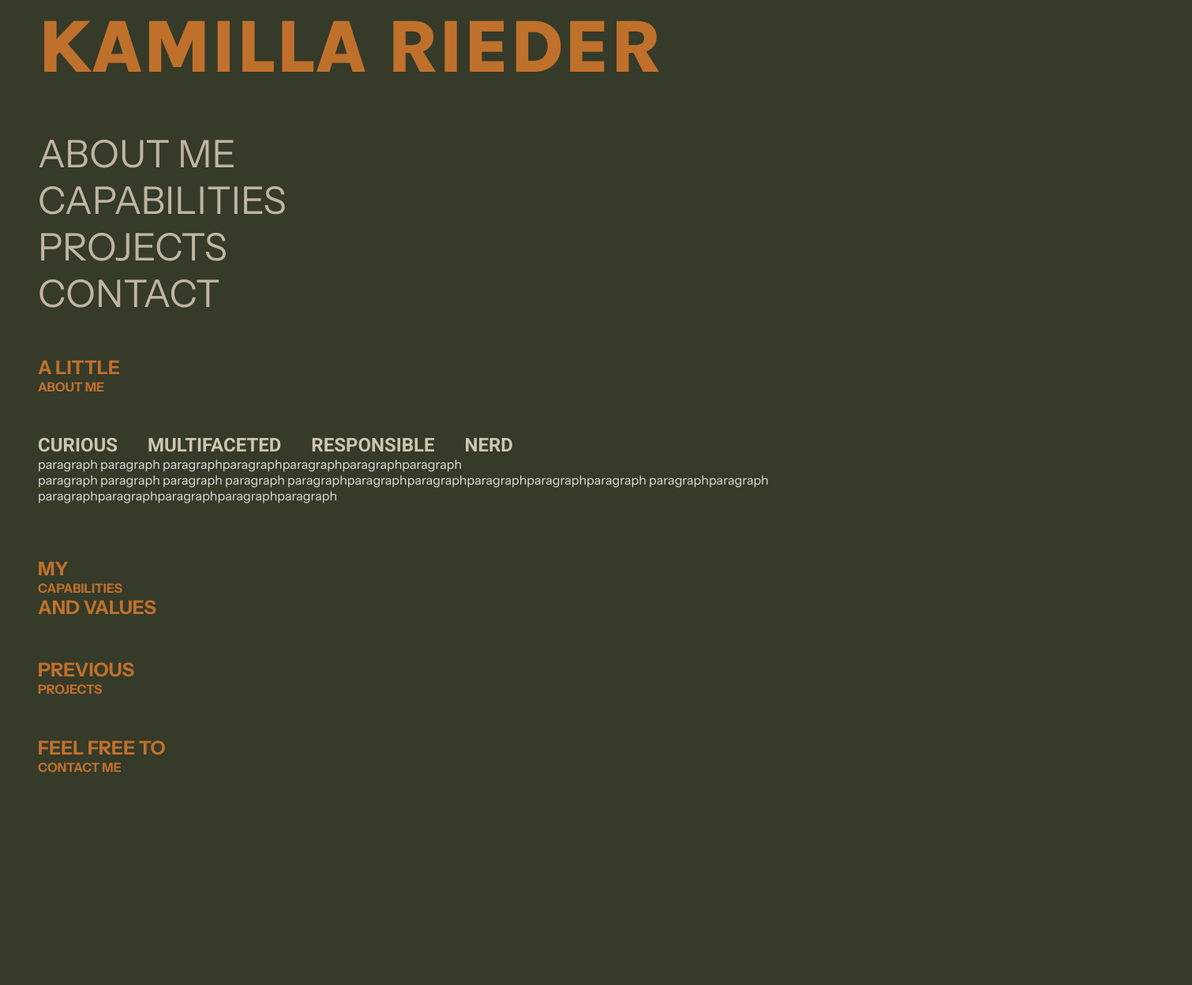
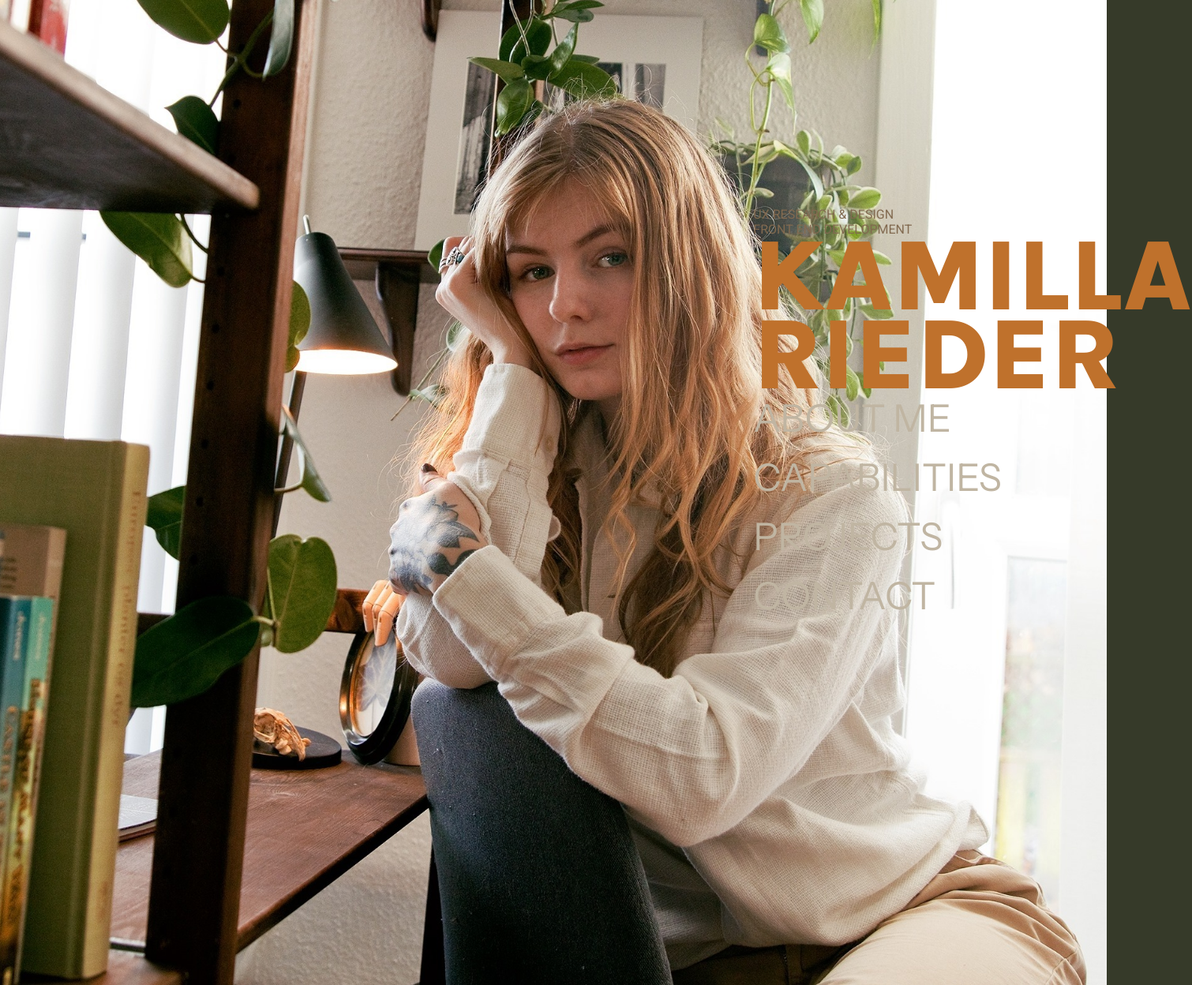
Before and after one commit to OGsnapzilla/portfoliokode, a plain HTML site: page index.html in a window 1280 px wide. Shown: the part 203-1451 px from the top of the page at 79% size, 1510 px wide, since content can reach past the window. Before the commit the page ends 1235 px from the top, so only its background shows below. Drawn offline with Linux system fonts and the light colour scheme.

Commit message:
added about me
As well as started js file

```diff
--- a/css/style.css
+++ b/css/style.css
@@ -1,17 +1,61 @@
 * {
     margin: 0;
     padding: 0;
+    scroll-behavior: smooth;
 }
 
 body {
     background-color: #363A29;
-    margin-left: 3rem;
-    margin-right: 3rem;
+    margin-left: 6rem;
+    margin-right: 6rem;
+
+}
+
+/* SECTIONS */
+
+/*hides sections*/
+.hidden {
+    opacity: 0;
+    transform: translateY(50px);
+    transition: opacity 0.8s ease-out, transform 0.8s ease-out;
+}
+
+/*shows when scrolling down*/
+.show {
+    opacity: 1;
+    transform: translateY(0);
 }
 
 section {
     margin-bottom: 50px;
 }
+
+.allContent {
+    display: flex;
+    flex-direction: column;
+    justify-content: center;
+}
+
+.startPageSection {
+    display: flex;
+    align-items: center;
+    justify-content: center;
+    gap: 3rem;
+}
+
+#nameContainer {
+    display: flex;
+    flex-direction: column;
+    align-items: flex-start;
+
+}
+
+#menuContainer {
+    display: flex;
+    flex-direction: column;
+    gap: 1rem;
+}
+
 
 /*FONT STYLING*/
 
@@ -31,7 +75,7 @@ section {
   .hover-underline-animation::after {
     content: '';
     position: absolute;
-    width: 100%;
+    width: 80%;
     transform: scaleX(0);
     height: 3px;
     bottom: 0;
@@ -45,12 +89,13 @@ section {
     transform: scaleX(1);
     transform-origin: bottom center;
   }
-#kamillaRiederh1 {
+
+  #kamillaRiederh1 {
     font-family: "Karla", serif;
-    font-optical-sizing: auto;
     color: #BF712C;
-    font-size: 6rem;
+    font-size: 8rem;
     font-weight: 1000;
+    line-height: 100px;
 }
 
 #whatIdoWords {
@@ -64,9 +109,21 @@ p {
 }
 
 .headlines {
+    display: flex;
+    flex-direction: column;
     color: #BF712C;
     font-family: "Instrument Sans", serif;
+    align-items: center;
+    justify-content: center;
+}
 
+h1 {
+    font-size: 5rem;
+}
+
+h2 {
+    font-size: 1.5rem;
+    font-weight: 100;
 }
 
 #keywords {
@@ -77,3 +134,13 @@ p {
 }
 
 /*IMAGE STYLING*/
+
+#heroImgContainer {
+    max-width: 100%; /* image stays on the left */
+}
+
+#heroImg {
+    width: 99rem;
+    height: auto;
+    display: block;
+}
--- a/index.html
+++ b/index.html
@@ -5,7 +5,7 @@
     <meta name="viewport" content="width=device-width, initial-scale=1.0">
     <title>RIEDERVISUALS</title>
     <link rel="stylesheet" href="css/style.css">
-    <script src="js/script.js" defer></script>
+    <script src="js/sectionsAnimation.js" defer></script>
 
     <!--IMPORTED FONTS-->
     <style>
@@ -25,42 +25,60 @@
     <!-- START PAGE -->
     <section class="startPageSection">
 
-        <section id="whatIdoSection"><p id="whatIdoWords">UX RESEARCH & DESIGN <br> FRONT END DEVELOPMENT</p></section>
-        <section id="heroImgContainer"><img id="heroImg" src="" alt="Large portrait"></section>
-        <section id="nameContainer"><h1 id="kamillaRiederh1">KAMILLA RIEDER</h1></section>
-        <section id="menuContainer">
-            <a class="menuFont hover-underline-animation center"  href=".aboutMeSection">ABOUT ME</a><br>
-            <a class="menuFont hover-underline-animation center"  href=".capabilitiesSection">CAPABILITIES</a><br>
-            <a class="menuFont hover-underline-animation center"  href=".projectsSection">PROJECTS</a><br>
-            <a class="menuFont hover-underline-animation center"  href=".contactSection">CONTACT</a>
+        <section id="whatIdoSection"></section>
+
+        <!-- Left Column: Hero Image -->
+        <section id="heroImgContainer">
+
+            <img id="heroImg" src="images/temporary4.jpg" alt="Large portrait">
+        </section>
+
+        <!-- Right Column: Name + Menu -->
+        <section id="nameContainer">
+
+            <p id="whatIdoWords">UX RESEARCH & DESIGN <br> FRONT END DEVELOPMENT</p>
+            <h1 id="kamillaRiederh1">KAMILLA RIEDER</h1>
+
+            <section id="menuContainer">
+                <a class="menuFont hover-underline-animation" href="#aboutMeSection">ABOUT ME</a>
+                <a class="menuFont hover-underline-animation" href="#capabilitiesSection">CAPABILITIES</a>
+                <a class="menuFont hover-underline-animation" href="#projectsSection">PROJECTS</a>
+                <a class="menuFont hover-underline-animation" href="#contactSection">CONTACT</a>
+            </section>
         </section>
 
     </section>
 
     <!-- ABOUT ME -->
-    <section class="aboutMeSection">
+    <section id="aboutMeSection" class="hidden">
 
         <section class="headlines">
             <h2>A LITTLE</h2>
             <h1>ABOUT ME</h1>
         </section>
 
-        <h3 id="keywords">CURIOUS MULTIFACETED RESPONSIBLE NERD</h3>
+        <section class="hidden"><h3 id="keywords">CURIOUS MULTIFACETED RESPONSIBLE NERD</h3></section>
 
-        <p>paragraph paragraph paragraphparagraphparagraphparagraphparagraph <br>paragraph paragraph
-            paragraph paragraph paragraphparagraphparagraphparagraphparagraphparagraph
-            paragraphparagraph <br>
-            paragraphparagraphparagraphparagraphparagraph
+        <p id="aboutMeParagraph">With my base in Denmark I’ve spent most of my life committed to keeping my self-growth in motion. This means I have acquired a wide array of experience throughout the years; <br>
+           from living abroad, to working as a tattoo artist for five years, then deciding to go back to school studying computer science and finally ending up in the world of multimedia design, <br>
+           in which I have acquired a certain love for UX design and front end development.
+           It is safe to say <i>I love learning. </i><br> <br>
+
+           While my career-path hasn't exactly been linear, I find that, thanks to the occasional re-routing, I've come out of it with a skillset that can be applied in various aspects of my life. <br>
+           Skills that I want to showcase both in practice and through me as a person. <br><br>
+
+           And while learning is fun, I also do enjoy reading books, honing my drawing-skills, diving into the world of fantasy through games, tending to my garden, and riding my motorbike in my free-time. <br><br>
+           In short: <br>Hi. I'm Kamilla, and I'm a nerd.
         </p>
 
         <section id="aboutMeImageSection">
-            <img id="aboutMeImg" src="#" alt="">
+            <img id="aboutMeImg" src="images/temporary3.jpg" alt="">
         </section>
 
     </section>
 
     <!-- CAPABILITIES -->
-    <section class="capabilitesSection">
+    <section id="capabilitesSection" class="hidden">
         <section class="headlines">
             <h2>MY</h2>
             <h1>CAPABILITIES</h1>
@@ -69,7 +87,7 @@
     </section>
 
     <!-- PROJECTS -->
-    <section class="projectsSection">
+    <section id="projectsSection" class="hidden">
         <section class="headlines">
             <h2>PREVIOUS</h2>
             <h1>PROJECTS</h1>
@@ -77,7 +95,7 @@
     </section>
 
     <!-- CONTACT -->
-    <section class="contactSection">
+    <section id="contactSection" class="hidden">
         <section class="headlines">
             <h2>FEEL FREE TO</h2>
             <h1>CONTACT ME</h1>
--- /dev/null
+++ b/js/sectionsAnimation.js
@@ -0,0 +1,19 @@
+"use strict";
+
+document.addEventListener("DOMContentLoaded", function () {
+    const sections = document.querySelectorAll("section");
+
+    const fadeInOnScroll = () => {
+        sections.forEach((section) => {
+            const sectionTop = section.getBoundingClientRect().top;
+            const windowHeight = window.innerHeight;
+
+            if (sectionTop < windowHeight * 0.85) {
+                section.classList.add("show");
+            }
+        });
+    };
+
+    window.addEventListener("scroll", fadeInOnScroll);
+    fadeInOnScroll(); // Run on page load in case some sections are already in view
+});
```
Also changed, not shown: images/temporary.jpg (added), images/temporary2.jpg (added), images/temporary3.jpg (added), images/temporary4.jpg (added), js/script.js (deleted).
